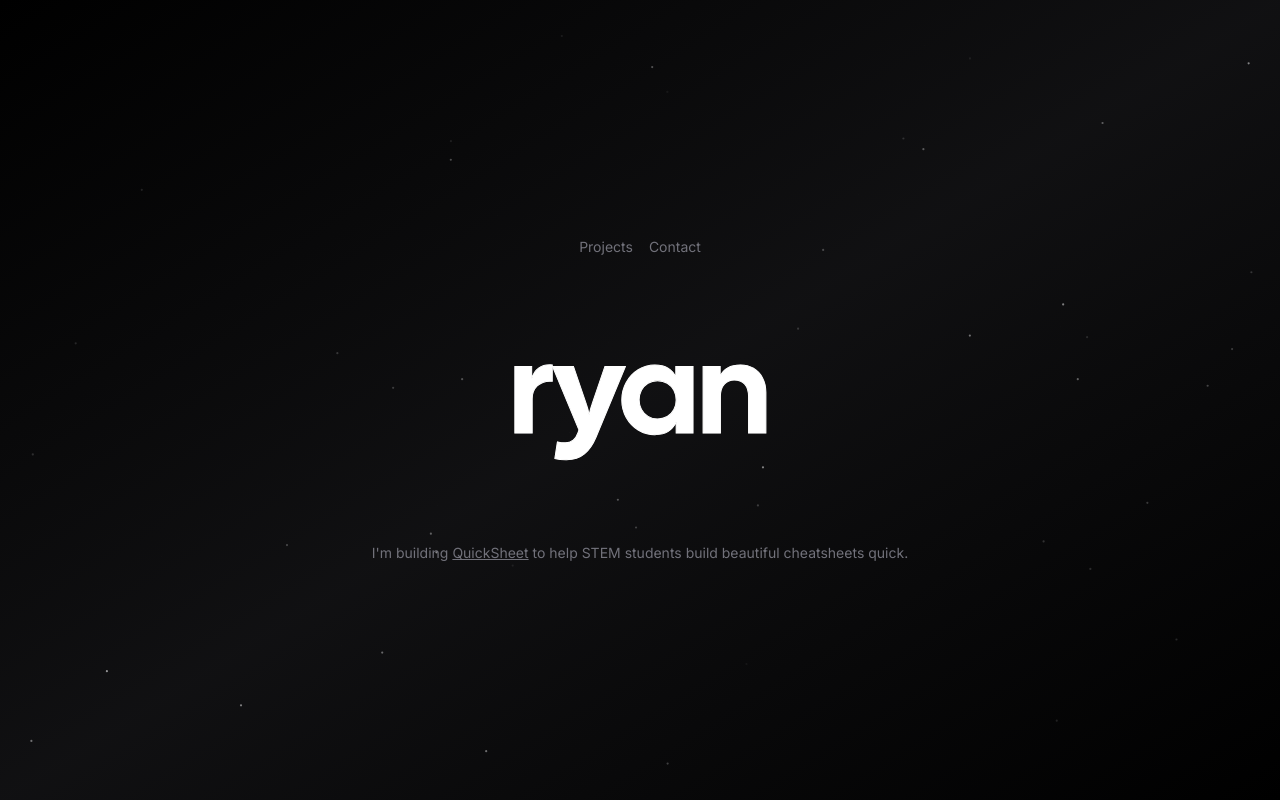
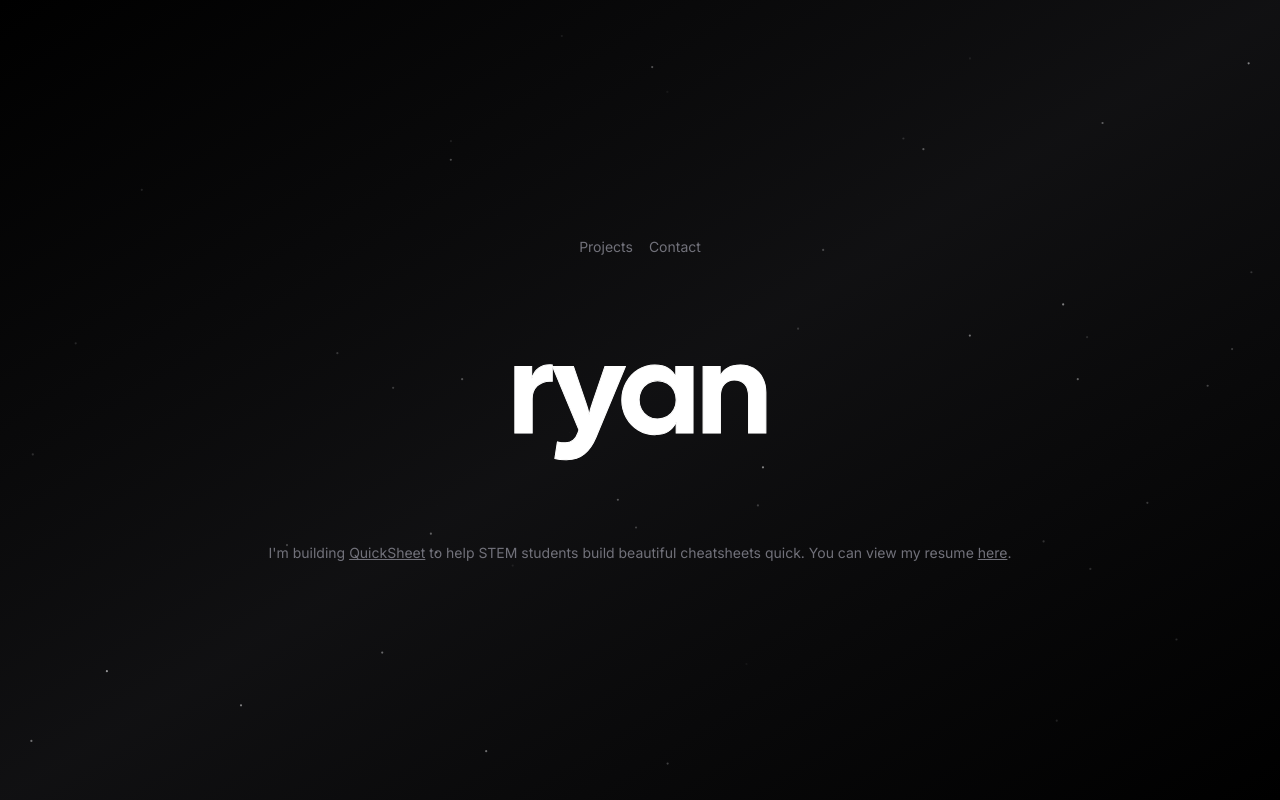
Before and after one commit to ryryry-3302/portfolio-version2, a Next.js app: page / in a window 1280 px wide. Built offline with nearby package versions, Linux system fonts and the light colour scheme; no server answers; what tailwindcss-debug-screens would draw is missing.

Commit message:
added resume

```diff
--- a/app/page.tsx
+++ b/app/page.tsx
@@ -42,7 +42,15 @@ export default function Home() {
             className="underline duration-500 hover:text-zinc-300"
           >
             QuickSheet
-          </Link> to help STEM students build beautiful cheatsheets quick.
+          </Link> to help STEM students build beautiful cheatsheets quick. You can view my resume {" "}
+          <Link
+            target="_blank"
+            href="public\Ryan_Resume.pdf"
+            className="underline duration-500 hover:text-zinc-300"
+          >
+            here
+          </Link>
+          .
         </h2>
       </div>
     </div>
```
Also changed, not shown: 1 other file (tests, documents, lock files or other folders).
